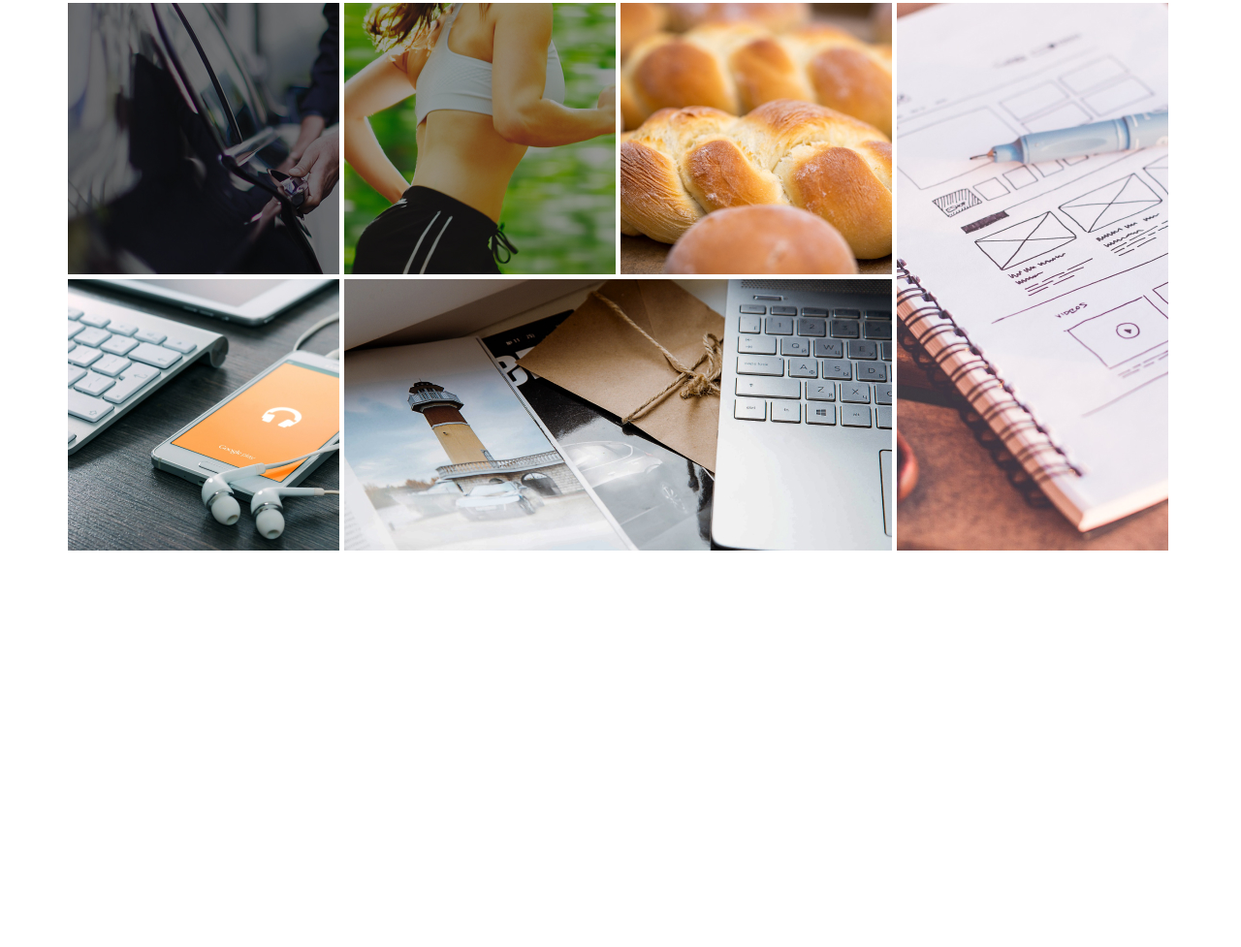
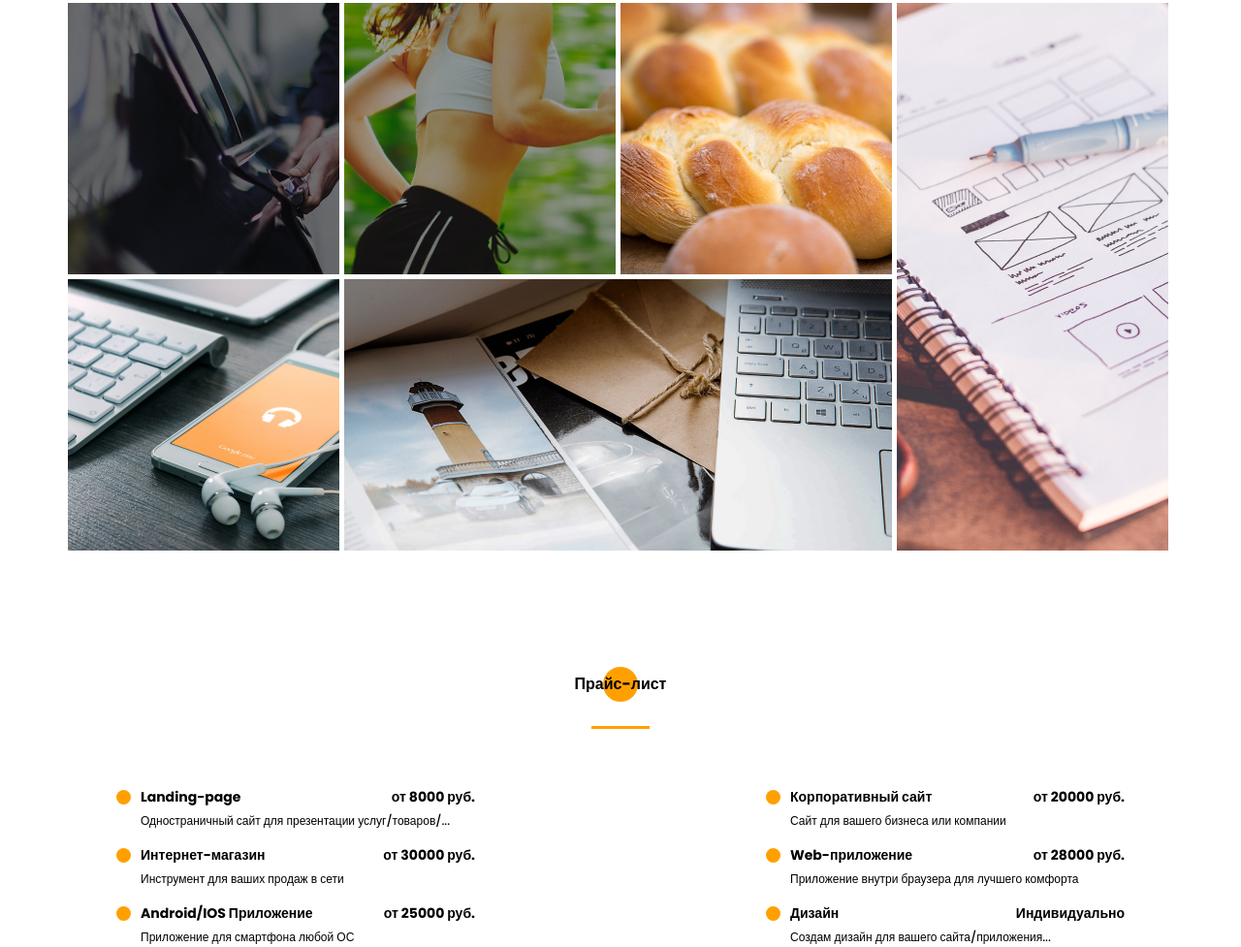
Before and after one commit to CrazyCatTop/portfolio, a website: page src/index.html in a window 1280 px wide. Shown: the part 3656-4633 px from the top of the page at 97% size. Before the commit the page ends 4224 px from the top, so only its background shows below. Drawn offline with Linux system fonts and the light colour scheme.

Commit message:
price-list screen

```diff
--- a/src/index.html
+++ b/src/index.html
@@ -62,7 +62,7 @@
                     <li class="menu__link"><a href="#resume">МОЙ ОПЫТ</a></li>
                     <li class="menu__link"><a href="#skills">МОИ НАВЫКИ</a></li>
                     <li class="menu__link"><a href="#portfolio">МОИ РАБОТЫ</a></li>
-                    <li class="menu__link"><a href="#">ПРАЙС-ЛИСТ</a></li>
+                    <li class="menu__link"><a href="#price-list">ПРАЙС-ЛИСТ</a></li>
                     <li class="menu__link"><a href="#">КОНТАКТЫ</a></li>
                 </ul>
             </nav>
@@ -394,6 +394,57 @@
         </div>
     </section>
 
+    <section id="price-list" class="price-list">
+        <div class="container">
+            <div class="title title_fs16 title_circle-center">Прайс-лист</div>
+            <div class="divider divider_center"></div>
+            <div class="price-list__wrapper">
+                <div class="price-list__item">
+                    <div class="price-list__item__head">
+                        <div class="title title_fs14">Landing-page</div>
+                        <div class="price-list__price">от 8000 руб.</div>
+                    </div>
+                    <div class="price-list__item__description">Одностраничный сайт для презентации услуг/товаров/...</div>
+                </div>
+                <div class="price-list__item">
+                    <div class="price-list__item__head">
+                        <div class="title title_fs14">Корпоративный сайт</div>
+                        <div class="price-list__price">от 20000 руб.</div>
+                    </div>
+                    <div class="price-list__item__description">Сайт для вашего бизнеса или компании</div>
+                </div>
+                <div class="price-list__item">
+                    <div class="price-list__item__head">
+                        <div class="title title_fs14">Интернет-магазин</div>
+                        <div class="price-list__price">от 30000 руб.</div>
+                    </div>
+                    <div class="price-list__item__description">Инструмент для ваших продаж в сети</div>
+                </div>
+                <div class="price-list__item">
+                    <div class="price-list__item__head">
+                        <div class="title title_fs14">Web-приложение</div>
+                        <div class="price-list__price">от 28000 руб.</div>
+                    </div>
+                    <div class="price-list__item__description">Приложение внутри браузера для лучшего комфорта</div>
+                </div>
+                <div class="price-list__item">
+                    <div class="price-list__item__head">
+                        <div class="title title_fs14">Android/IOS Приложение</div>
+                        <div class="price-list__price">от 25000 руб.</div>
+                    </div>
+                    <div class="price-list__item__description">Приложение для смартфона любой ОС</div>
+                </div>
+                <div class="price-list__item">
+                    <div class="price-list__item__head">
+                        <div class="title title_fs14">Дизайн</div>
+                        <div class="price-list__price">Индивидуально</div>
+                    </div>
+                    <div class="price-list__item__description">Создам дизайн для вашего сайта/приложения...</div>
+                </div>
+            </div>
+        </div>
+    </section>
+
     <script src="js/script.js"></script>
 </body>
 </html>
--- /dev/null
+++ b/src/sass/blocks/_price-list.scss
@@ -0,0 +1,41 @@
+.price-list {
+    &__wrapper {
+        margin-top: 60px;
+        padding: 0 50px;
+        display: grid;
+        grid-template: repeat(3, minmax(45px, auto)) / repeat(2, 370px);
+        gap: 15px 300px;
+    }
+    &__item {
+        position: relative;
+        z-index: 2;
+        padding-left: 25px;
+        &::before {
+            position: absolute;
+            content: '';
+            top: 3px;
+            left: 0;
+            width: 15px;
+            height: 15px;
+            border-radius: 100%;
+            background-color: $main-color;
+            z-index: -1;
+        }
+        &__head {
+            display: flex;
+            flex-direction: row;
+            justify-content: space-between;
+        }
+        &__description {
+            font-weight: 500;
+            font-size: 12px;
+            line-height: 18px;
+            margin-top: 5px;
+        }
+    }
+    &__price {
+        font-weight: 700;
+        font-size: 14px;
+        line-height: 21px;
+    }
+}
--- a/src/sass/blocks/_resume.scss
+++ b/src/sass/blocks/_resume.scss
@@ -60,10 +60,7 @@
             position: relative;
             @include before_circle;
             padding: 15px 0 0 15px;
-            z-index: 2;/*
-            &_short {
-                padding: 15px 0 0 17px;
-            } */
+            z-index: 2;
         }
         h4 {
             font-weight: 700;
--- a/src/sass/style.scss
+++ b/src/sass/style.scss
@@ -12,6 +12,7 @@
 @import 'blocks/resume';
 @import 'blocks/skills';
 @import 'blocks/portfolio';
+@import 'blocks/price-list';
 
 * {
     font-family: 'Poppins', sans-serif;
```
Also changed, not shown: src/css/style.min.css.
